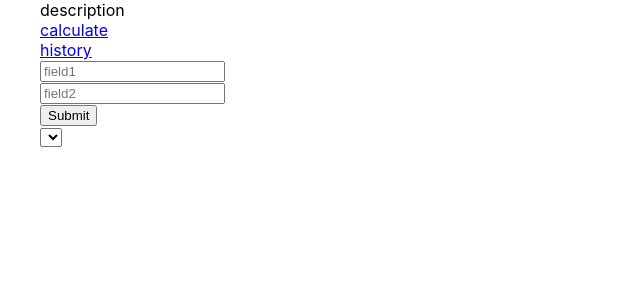
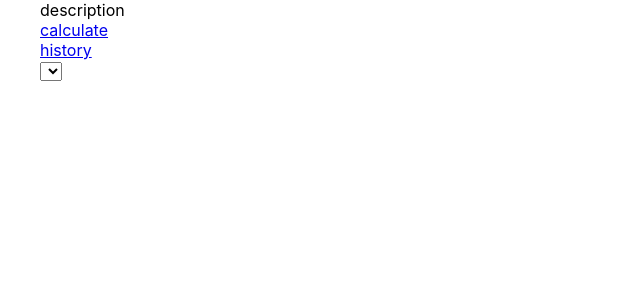
Before and after one commit to L1ghT0/-Pik-Comfort-Calculator, a React (Create React App) app: page / in a window 1280 px wide. Shown: the top 300 px of the page, without its empty margins (0-640 px from the left). Built offline with nearby package versions, Linux system fonts and the light colour scheme.

Commit message:
CalculateForm component has beed added

```diff
--- a/src/App.tsx
+++ b/src/App.tsx
@@ -1,32 +1,12 @@
 import React from 'react';
-import {SubmitHandler, useForm} from 'react-hook-form'
-import Cookies from 'universal-cookie';
 import './App.css';
-import {isNumber} from "./utils/validators/validators";
 import HomePage from "./components/HomePage/HomePage";
-import {Routes} from "react-router";
+import {Routes, Route} from "react-router";
+import CalculateForm from "./components/CalculateForm/CalculateForm";
 
 
-type Inputs = {
-    field1: number,
-    field2: number,
-}
+function App() {
 
-function calculate(v1: number, v2: number) {
-    return v1 + v2;
-}
-
-function App() {
-    let coockie = new Cookies()
-
-
-    const {handleSubmit, register, formState: {errors}} = useForm<Inputs>();
-    const onSubmit: SubmitHandler<Inputs> = formData => {
-        console.log(formData);
-        let result: number = calculate(+formData.field1, +formData.field2)
-        console.log(result);
-        //coockie.set("",result, {})
-    };
 
 
     return (
@@ -34,37 +14,11 @@ function App() {
             <HomePage/>
             <div className="app-wrapper-content">
                 <Routes>
-                    {/*<Route path='/calculateForm' element={<CalculateForm />}/>*/}
+                    <Route path='/calculate' element={<CalculateForm />}/>
                     {/*<Route path='/history' element={<History />}/>*/}
                 </Routes>
             </div>
-            <form onSubmit={handleSubmit(onSubmit)}>
-                <div>
-                    <input placeholder="field1"
-                           {...register(
-                               "field1",
-                               {
-                                   required: 'This field is required',
-                                   validate: {v: (v) => isNumber(v) || "value is not a number"}
-                               })}
-                           className={errors.field1 ? "field1 Error" : undefined}/>
-                    {errors.field1 && <span>{errors.field1?.message}</span>}
-                </div>
-                <div>
-                    <input placeholder="field2"
-                           {...register(
-                               "field2",
-                               {
-                                   required: 'This field is required',
-                                   validate: {v: (v) => isNumber(v) || "value is not a number"}
-                               })}
-                           className={errors.field2 ? "passwordError" : undefined}/>
-                    {errors.field2 && <span>{errors.field2?.message}</span>}
-                </div>
-                <div>
-                    <input type="submit"/>
-                </div>
-            </form>
+
 
             <select>
 
--- /dev/null
+++ b/src/components/CalculateForm/CalculateForm.tsx
@@ -0,0 +1,63 @@
+import {isNumber} from "../../utils/validators/validators";
+import React from "react";
+import Cookies from "universal-cookie";
+import {SubmitHandler, useForm} from "react-hook-form";
+
+interface myProps{
+
+}
+type Inputs = {
+    field1: number,
+    field2: number,
+}
+
+function calculate(v1: number, v2: number) {
+    return v1 + v2;
+}
+
+const CalculateForm = (props: myProps) => {
+    let coockie = new Cookies()
+
+
+    const {handleSubmit, register, formState: {errors}} = useForm<Inputs>();
+    const onSubmit: SubmitHandler<Inputs> = formData => {
+        console.log(formData);
+        let result: number = calculate(+formData.field1, +formData.field2)
+        console.log(result);
+        //coockie.set("",result, {})
+    };
+
+    return (
+        <div>
+            <form onSubmit={handleSubmit(onSubmit)}>
+                <div>
+                    <input placeholder="field1"
+                           {...register(
+                               "field1",
+                               {
+                                   required: 'This field is required',
+                                   validate: {v: (v) => isNumber(v) || "value is not a number"}
+                               })}
+                           className={errors.field1 ? "field1 Error" : undefined}/>
+                    {errors.field1 && <span>{errors.field1?.message}</span>}
+                </div>
+                <div>
+                    <input placeholder="field2"
+                           {...register(
+                               "field2",
+                               {
+                                   required: 'This field is required',
+                                   validate: {v: (v) => isNumber(v) || "value is not a number"}
+                               })}
+                           className={errors.field2 ? "passwordError" : undefined}/>
+                    {errors.field2 && <span>{errors.field2?.message}</span>}
+                </div>
+                <div>
+                    <input type="submit"/>
+                </div>
+            </form>
+        </div>
+    )
+}
+
+export default CalculateForm
```
